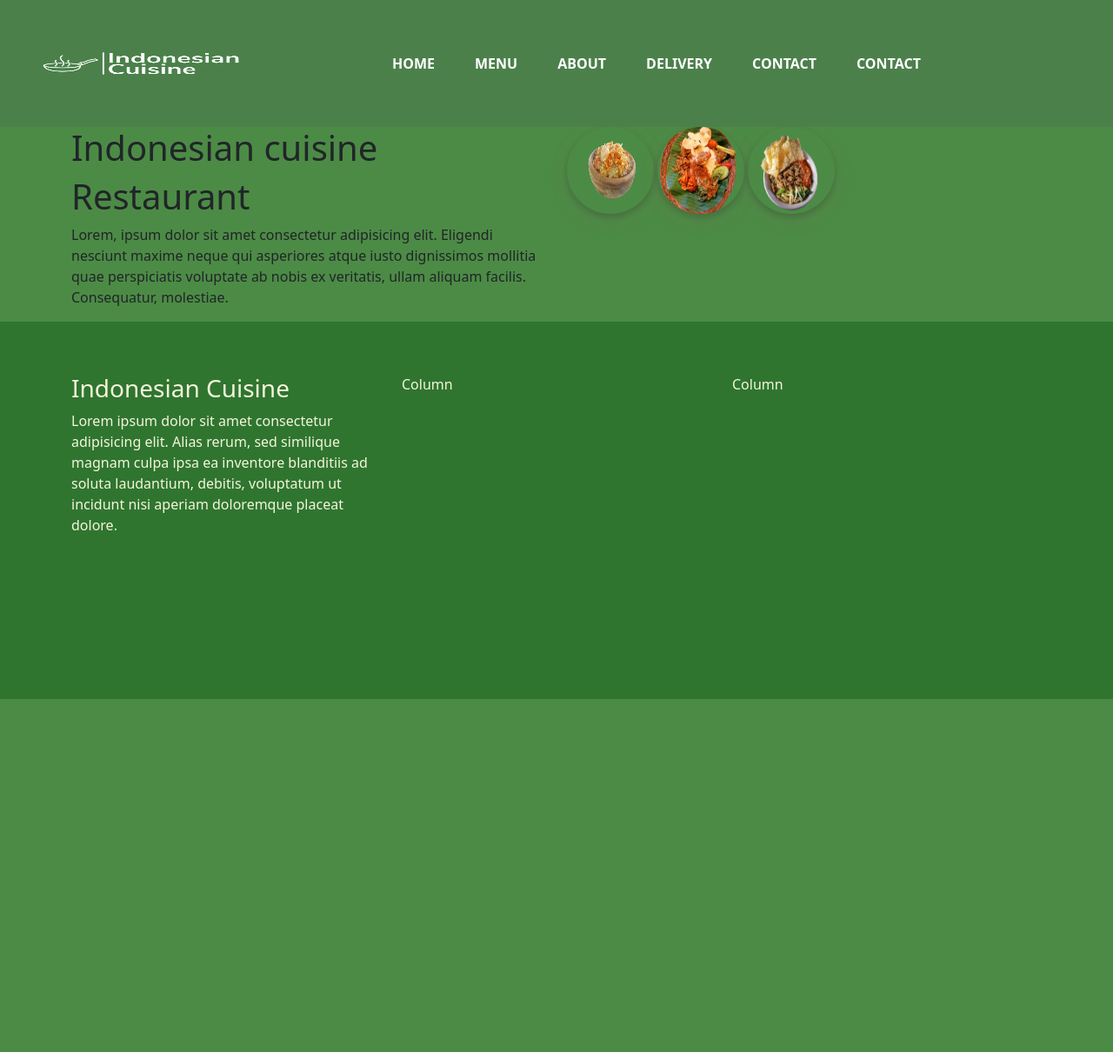
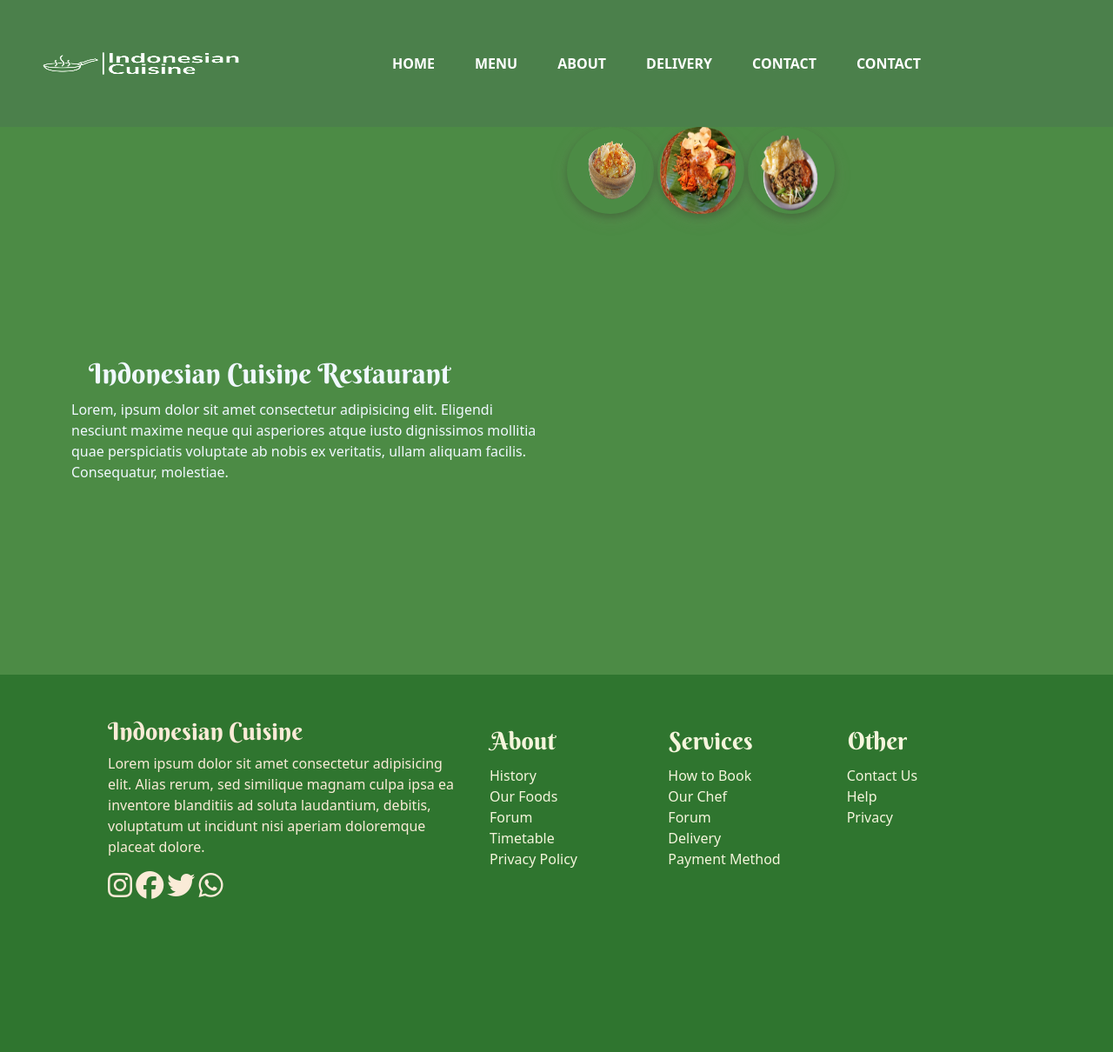
Before and after one commit to Amigosouls/Design_Task, a plain HTML site: page index.html in a window 1280 px wide. Shown: the whole page at 87% size. Before the commit the page ends 804 px from the top, so only its background shows below. Drawn offline with nearby package versions, Linux system fonts and the light colour scheme.

Commit message:
design task 6 march commit

```diff
--- a/assets/css/style.css
+++ b/assets/css/style.css
@@ -1,3 +1,4 @@
+/*================= Navbar ========================*/
 /* Nav bar background color; */
 .navbar.navbar-custom {
     border: none;
@@ -12,6 +13,11 @@
   font-weight:bold;
   margin: 15px;
 
+}
+
+@font-face {
+  font-family: myfont;
+  src: url(BerkshireSwash-Regular.ttf);
 }
 
 /* Brand font family */
@@ -35,13 +41,47 @@ body{
   border-radius: 100%;
   box-shadow:0 4px 8px 0 rgba(10, 3, 3, 0.2), 0 6px 20px 0 rgba(150, 121, 121, 0.19) ;
 }
+/*============= About ===============*/
+.about{
+  color: aliceblue;
+  height: 630px;
+}
 
+.about .col >h2{
+  padding-left: 20px;
+  padding-top: 60px;
+}
+.about .col >pre{
+  font-family: myfont;
+}
+/* Footer Settings */
+.font{
+  font-family: myfont;
+}
 .footer{
   background-color: rgb(47, 117, 47);
   width: 100%;
+}
+.footer .row{
+  margin-left: 30px;
+  margin-right: 30px;
 }
 .footer .col{
   margin-top: 60px;
   height:374px;
   color: beige;
 }
+.col-5{
+  color: antiquewhite;
+  padding-bottom: 125px;
+}
+
+.col >p{
+  margin-top: 10px;
+}
+
+.col >ul{
+  margin-top: 10px;
+  list-style: none;
+  margin-left: -33px;
+}
--- a/index.html
+++ b/index.html
@@ -12,6 +12,7 @@
     <link href="https://cdn.jsdelivr.net/npm/bootstrap@5.0.2/dist/css/bootstrap.min.css" rel="stylesheet"
         integrity="sha384-EVSTQN3/azprG1Anm3QDgpJLIm9Nao0Yz1ztcQTwFspd3yD65VohhpuuCOmLASjC" crossorigin="anonymous">
     <link rel="stylesheet" href="/assets/css/style.css">
+
 </head>
 
 <body>
@@ -54,15 +55,15 @@
     <!--About Restaurant-->
     <div class="about">
         <div class="container">
-            <div class="row align-items-start">
+            <div class="row align-items-center">
                 <div class="col">
-                    <h1>Indonesian cuisine</h1>
-                    <h1>Restaurant</h1>
+                   <h2 class="font">Indonesian Cuisine Restaurant</h2>
                     <p>Lorem, ipsum dolor sit amet consectetur adipisicing elit. Eligendi nesciunt maxime neque qui
                         asperiores
                         atque iusto dignissimos mollitia quae perspiciatis voluptate ab nobis ex veritatis, ullam
                         aliquam
-                        facilis. Consequatur, molestiae.</p>
+                        facilis. Consequatur, molestiae.
+                    </p>
                 </div>
                 <div class="col about">
                     <img src="/assets/img/food1.png" alt="food">
@@ -82,20 +83,49 @@
     <footer>
         <div class="footer">
             <div class="container footer">
-                <div class="row">
-                    <div class="col">
-                        <h3>Indonesian Cuisine</h3>
+                <div class="row align-items-center">
+                    <div class="col-5">
+                        <h3 class="font">Indonesian Cuisine</h3>
                         <p>
                             Lorem ipsum dolor sit amet consectetur adipisicing elit. Alias rerum, sed similique magnam
                             culpa ipsa ea inventore blanditiis ad soluta laudantium, debitis, voluptatum ut incidunt
                             nisi aperiam doloremque placeat dolore.
                         </p>
+                        <i class=" fa-2x fa-brands fa-instagram"></i>
+                        <i class="fa-2x fa-brands fa-facebook"></i>
+                        <i class="fa-2x fa-brands fa-twitter"></i>
+                        <i class="fa-2x fa-brands fa-whatsapp"></i>
                     </div>
                     <div class="col">
-                        Column
+                        <h3 class="font">About</h3>
+                        <ul>
+                            <li><a>History</a></li>
+                            <li><a>Our Foods</a></li>
+                            <li><a>Forum</a></li>
+                            <li><a>Timetable</a></li>
+                            <li><a>Privacy Policy</a></li>
+
+                        </ul>
+
                     </div>
                     <div class="col">
-                        Column
+                        <h3 class="font">Services</h3>
+                        <ul>
+                            <li><a>How to Book</a></li>
+                            <li><a>Our Chef</a></li>
+                            <li><a>Forum</a></li>
+                            <li><a>Delivery</a></li>
+                            <li><a>Payment Method</a></li>
+                        </ul>
+                    </div>
+                    <div class="col">
+                        <h3 class="font">Other</h3>
+                        <ul>
+                            <li><a>Contact Us</a></li>
+                            <li><a>Help</a></li>
+                            <li><a>Privacy</a></li>
+
+                        </ul>
                     </div>
                 </div>
             </div>
```
Also changed, not shown: assets/css/BerkshireSwash-Regular.ttf (added), assets/img/about.png (added).
